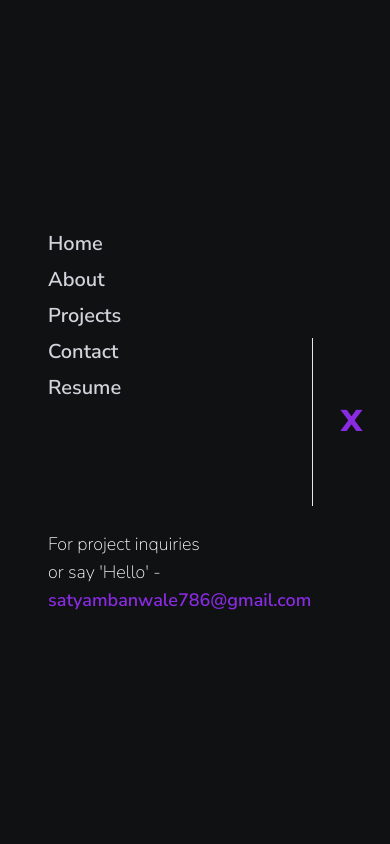
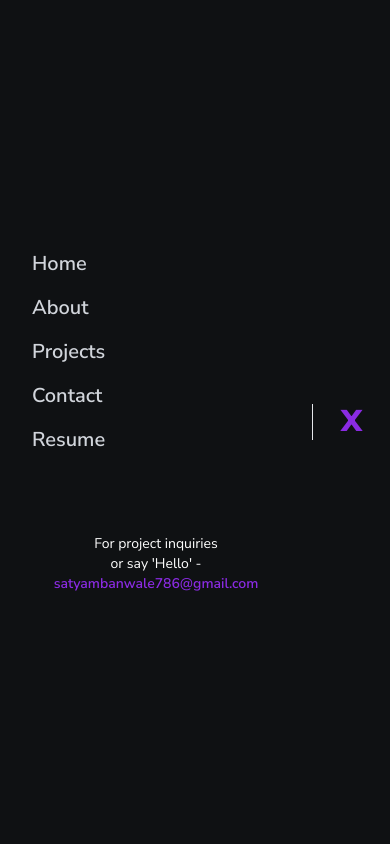
Before and after one commit to Satyam1013/Portfolio, a Next.js app: page / in a window 390 px wide. Both pictures are taken after a click on the element 342 px from the left and 46 px from the top of the page. Shown: the top 844 px of the page. Built offline with nearby package versions, Linux system fonts and the light colour scheme.

Commit message:
fixed bg-image responsiveness

```diff
--- a/components/Banner.tsx
+++ b/components/Banner.tsx
@@ -4,20 +4,12 @@ import { Link } from "react-scroll";
 import Design from "./Design";
 
 export default function Banner() {
-  const ref = useRef<string | any>("");
-
-  function handleClick(e: any) {
-    if (e.target.contains(ref.current)) {
-      setMenu(false);
-    }
-  }
-
-  // ============ Nav Style Start here =============
+  const ref = useRef<HTMLDivElement | null>(null);
   const [navColor, setNavColor] = useState("transparent");
   const [menu, setMenu] = useState(false);
 
   const listenScrollEvent = () => {
-    window.scrollY > 10 ? setNavColor("#000000") : setNavColor("transparent");
+    setNavColor(window.scrollY > 10 ? "#000000" : "transparent");
   };
 
   useEffect(() => {
@@ -27,7 +19,15 @@ export default function Banner() {
     };
   }, []);
 
-  // ============ Navbar Render =============
+  function handleClick(e: React.MouseEvent) {
+    if (ref.current && ref.current.contains(e.target as Node)) {
+      setMenu(false);
+    }
+  }
+
+  const capitalize = (str: string) =>
+    str.charAt(0).toUpperCase() + str.slice(1);
+
   const renderDesktopNavbar = () => (
     <div className="hidden md:flex gap-10 items-center">
       {["home", "about", "projects", "contact"].map((section) => (
@@ -53,22 +53,15 @@ export default function Banner() {
     </div>
   );
 
-  // Helper function to capitalize words
-  const capitalize = (str: string) =>
-    str.charAt(0).toUpperCase() + str.slice(1);
-
   return (
-    <div id="home" className="w-full h-[700px] relative bg-black">
+    <div id="home" className="w-full h-screen relative bg-black">
       <Design />
-      <div className="absolute left-0 top-0 w-full h-[700px] bg-black bg-opacity-10">
+      <div className="absolute inset-0 bg-black bg-opacity-10">
         <nav
-          style={{
-            backgroundColor: navColor,
-            transition: "all 0.5s ease",
-          }}
-          className="w-full px-8 md:px-16 py-6 flex justify-between items-center fixed top-0 z-40"
+          style={{ backgroundColor: navColor, transition: "all 0.5s ease" }}
+          className="w-full px-6 md:px-16 py-6 flex justify-between items-center fixed top-0 z-40"
         >
-          <h1 className="font-bodyFont text-4xl text-white font-extrabold border-2 w-12 text-center">
+          <h1 className="text-4xl text-white font-extrabold border-2 w-12 text-center">
             S
           </h1>
 
@@ -85,12 +78,17 @@ export default function Banner() {
         </nav>
 
         {/* Banner Content */}
-        <div className="w-full h-full flex flex-col justify-center items-center text-white px-4">
-          <h1 className="text-[50px] md:text-[80px] lg:text-[100px] font-black">
+        <div className="w-full h-full flex flex-col justify-center items-center text-center px-6">
+          <h1
+            className="whitespace-nowrap font-black text-white leading-tight"
+            style={{
+              fontSize: "clamp(2rem, 6vw, 6rem)", // Dynamically scales the font size
+            }}
+          >
             I'm Satyam Banwale
           </h1>
-          <div className="flex items-center gap-2 md:gap-6 text-base md:text-xl font-bold bg-designColor px-6 py-3">
-            <h2 className="tracking-[4px]">SOFTWARE DEVELOPER</h2>
+          <div className="flex items-center gap-2 md:gap-6 text-sm sm:text-lg md:text-xl font-bold bg-designColor px-6 py-3 mt-4">
+            <h2 className="tracking-wider">SOFTWARE DEVELOPER</h2>
           </div>
         </div>
       </div>
@@ -98,7 +96,7 @@ export default function Banner() {
       {/* Mobile Menu */}
       {menu && (
         <div
-          ref={(node) => (ref.current = node)}
+          ref={ref}
           onClick={handleClick}
           className="w-full h-screen bg-black bg-opacity-40 fixed top-0 right-0 flex justify-end z-50"
         >
@@ -106,10 +104,10 @@ export default function Banner() {
             initial={{ x: 500, opacity: 0 }}
             animate={{ x: 0, opacity: 1 }}
             transition={{ duration: 0.5 }}
-            className="w-full md:w-[60%] lg:w-[40%] h-full bg-[#0F1113] text-white flex items-center justify-center"
+            className="w-full sm:w-[60%] md:w-[40%] h-full bg-[#0F1113] text-white flex items-center justify-center"
           >
-            <div className="w-4/5 px-12">
-              <ul className="flex flex-col gap-2">
+            <div className="w-4/5 px-8 sm:px-12">
+              <ul className="flex flex-col gap-4">
                 {["home", "about", "projects", "contact"].map((section) => (
                   <Link
                     key={section}
@@ -132,7 +130,7 @@ export default function Banner() {
                   Resume
                 </a>
               </ul>
-              <div className="text-lg font-thin mt-32">
+              <div className="text-sm mt-20 text-center">
                 <p>For project inquiries</p>
                 <p>
                   or say 'Hello' -{" "}
@@ -142,7 +140,7 @@ export default function Banner() {
                 </p>
               </div>
             </div>
-            <div className="w-1/5 h-1/5 border-l-[1px] text-center flex items-center justify-center">
+            <div className="w-1/5 text-center flex items-center justify-center border-l-[1px]">
               <button
                 onClick={() => setMenu(false)}
                 className="text-3xl font-black text-designColor"
--- a/components/Design.tsx
+++ b/components/Design.tsx
@@ -1,5 +1,5 @@
 import { useCallback, useEffect, useState } from "react";
-import type { Container, Engine } from "tsparticles-engine";
+import type { Engine } from "tsparticles-engine";
 import Particles from "react-tsparticles";
 import { loadFull } from "tsparticles";
 
@@ -26,10 +26,12 @@ export default function Design() {
 
   const bgStyle = {
     backgroundImage: "url('assets/bg.jpg')",
-    backgroundSize: `${scale * 100}vw ${scale * 100}vh`,
-    backgroundPosition: "center",
-    transition:
-      "background-size 0.3s ease-in-out, background-color 0.3s ease-in-out",
+    backgroundSize: "cover", // Ensures no stretching
+    backgroundPosition: "top center", // Aligns the image to the top
+    backgroundRepeat: "no-repeat", // Prevents tiling
+    aspectRatio: "16 / 9", // Maintain 16:9 ratio
+    height: `${scale * 100}vh`, // Dynamically adjust height on scroll
+    transition: "background-size 0.3s ease-in-out, height 0.3s ease-in-out",
   };
 
   return (
```
